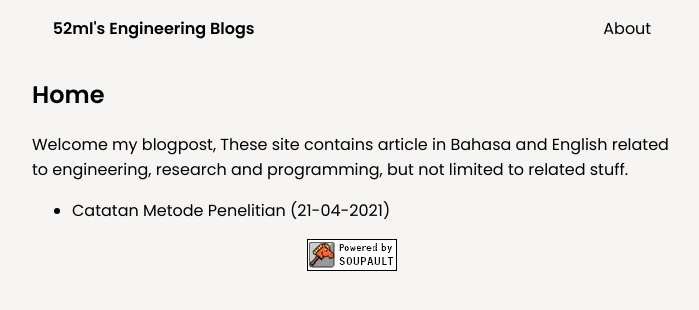
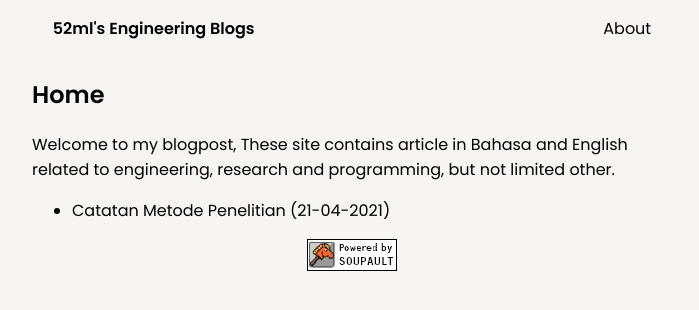
Before and after one commit to artileda/52ml.github.io, a plain HTML site: page docs/index.html in a window 1280 px wide. Shown: the whole page, without its empty margins (288-987 px from the left). Drawn offline with Linux system fonts and the light colour scheme.

Commit message:
style: fix typos

```diff
--- a/docs/index.html
+++ b/docs/index.html
@@ -32,8 +32,8 @@
       Home
      </h1>
      <p>
-      Welcome my blogpost, These site contains article in Bahasa and English related to engineering,
-     research and programming, but not limited to related stuff.
+      Welcome to my blogpost, These site contains article in Bahasa and English related to engineering,
+     research and programming, but not limited other.
      </p>
      <ul>
       <li>
```
Also changed, not shown: site/index.html (+2 -2 lines).
